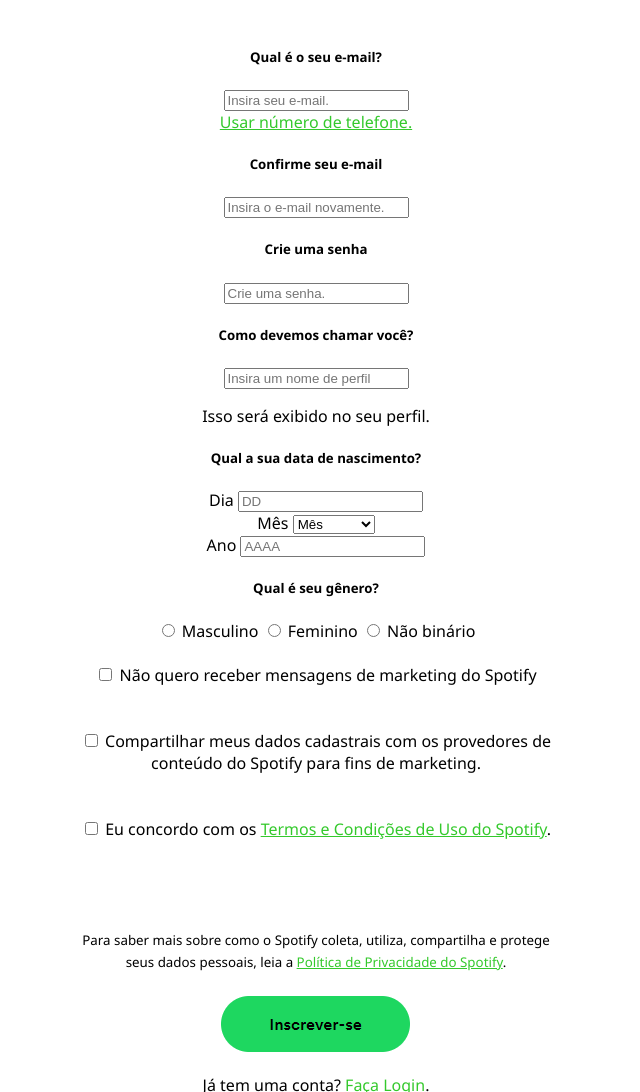
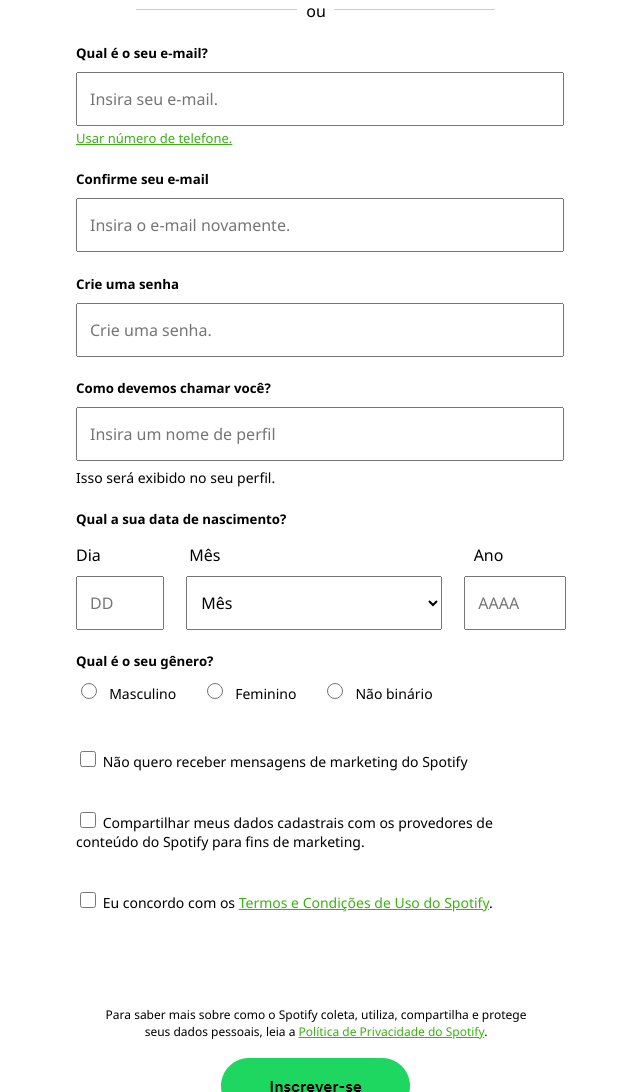
Before and after one commit to DevoidTuna/Learning, a plain HTML site: page PROJETOS/Spotify.html in a window 1280 px wide. Shown: the part 379-1471 px from the top of the page, without its empty margins (324-964 px from the left). Drawn offline with Linux system fonts and the light colour scheme.

Commit message:
Projeto HTML Concluído

```diff
--- a/PROJETOS/Spotify.html
+++ b/PROJETOS/Spotify.html
@@ -6,63 +6,75 @@
     <meta name="viewport" content="width=device-width, initial-scale=1.0">
     <title>Inscrever-se - Spotify</title>
     <style type="text/CSS">
-        #logo { margin-top: 27px;}
-        #h1titulo {font-family: 'Segoe UI', Tahoma, Geneva, Verdana, sans-serif;}
-        body { font-family: 'Segoe UI', Tahoma, Geneva, Verdana, sans-serif;}
+        #logo { margin-top: 29px; align-items: center; cursor: default; width: 8em;}
+        #h1titulo {font-family: 'Segoe UI', Tahoma, Geneva, Verdana, sans-serif; letter-spacing: -1px;}
+        .header {text-align: center;}
+        body { font-family: 'Segoe UI', Tahoma, Geneva, Verdana, sans-serif; }
+        #campo { margin-left: auto; margin-right: auto; width: 30em;}
+        .sublink {font-size: 13px;}
+        .box {width: 30em; height: 3em; font-family: 'Segoe UI', Tahoma, Geneva, Verdana, sans-serif; font-size: 16px; text-indent: 10px;}
+        #check1 {font-size: 14px;}
+        #rodape {font-size: 12px;}
+        .title {margin-bottom: 10px;}
+        input, input:checked { width: 16px; height: 16px;}
+        .sexo {margin-left: 2em;}
+        #dia {width: 5em; height: 3em; font-family: 'Segoe UI', Tahoma, Geneva, Verdana, sans-serif; font-size: 16px; text-indent: 10px;}
+        #mes {width: 16em; height: 54px; font-family: 'Segoe UI', Tahoma, Geneva, Verdana, sans-serif; font-size: 16px; text-indent: 10px;}
+        #ano {width: 6em; height: 3em; font-family: 'Segoe UI', Tahoma, Geneva, Verdana, sans-serif; font-size: 16px; text-indent: 10px; margin-right: 0px; padding-right: 0px;}
+        #dia, #mes, #ano {margin-right: 18px;}
+        .botao1:hover {height: 49px;}
+        .botao2:hover {height: 52px;}
+        .botao3:hover {height: 63px;}
     </style>
 </head>
-<body align="center" link="#34c92c" vlink="#34c92c">
-    <header>
-        <img src="./midia/spotify-logo.png" width="10%" id="logo">
+<body link="#39b310" vlink="#39b310">
+    <header class="header">
+        <a href="https://www.spotify.com/br/"><img src="./midia/spotify-logo.png" width="10%" id="logo"></a>
         <br><br>
         <h1 id="h1titulo">Inscreva-se grátis e comece a<br>curtir.</h1> <!--A fonte "Spotify" não tem aqui, peguei uma mais parecida-->
     </header>
 
-    <form> <!--Coloquei img pois o iframe em si o Spotify não me permite usar-->
-        <img src="./midia/log-facebook.png">
+    <form class="header"> <!--Coloquei img pois o iframe em si o Spotify não me permite usar-->
+        <a href="https://accounts.spotify.com/pt-BR/login?method=facebook&continue=https%3A%2F%2Fopen.spotify.com%2F&intent=signup"><img class="botao1" src="./midia/log-facebook.png"></a>
         <br><br>
-        <img src="./midia/log-google.png">
+        <a href="https://accounts.spotify.com/pt-BR/login?method=google&continue=https%3A%2F%2Fopen.spotify.com%2F&intent=signup"><img class="botao2" src="./midia/log-google.png"></a>
     </form>
-    <br><br>
-
+    <div id="campo">
+        <p align="center"><img src="./midia/linha-div.png"> ou <img src="./midia/linha-div.png"></p>
         <div>
-        <h5><b>Qual é o seu e-mail?</b></h5>
+            <h5 class="title">Qual é o seu e-mail?</h5>
             <form>
                 <input type="email" placeholder="Insira seu e-mail." class="box">
             </form>
-        <a href="" target="_blank">Usar número de telefone.</a>
+            <a href="https://accounts.spotify.com/pt-BR/login/phone?intent=signup&continue=https%3A%2F%2Fopen.spotify.com%2F" class="sublink">Usar número de telefone.</a>
         </div>
         <div>
-        <h5><b>Confirme seu e-mail</b></h5>
+            <h5 class="title">Confirme seu e-mail</h5>
             <form>
                 <input placeholder="Insira o e-mail novamente." class="box" id="veri-email">
             </form>
         </div>
         <div>
-        <h5>Crie uma senha</h5>
+            <h5 class="title">Crie uma senha</h5>
             <form>
                 <input type="password" placeholder="Crie uma senha." class="box">
             </form>
         </div>
         <div>
-        <h5>Como devemos chamar você?</h5>
+            <h5 class="title">Como devemos chamar você?</h5>
             <form>
-            <input placeholder="Insira um nome de perfil" class="box">
+                <input placeholder="Insira um nome de perfil" class="box" style="margin-bottom: 5px;">
             </form>
-        <p>Isso será exibido no seu perfil.</p class="txt">
+            <span style="font-size: 14px;">Isso será exibido no seu perfil.</span>
         </div>
+        <div style="width: 40em;">
+            <h5 class="title">Qual a sua data de nascimento?</h5>
             <div>
-        <h5>Qual a sua data de nascimento?</h5>
-        <div>
+                <p style="margin-bottom: 10px;">Dia⠀⠀ ⠀⠀⠀⠀⠀⠀Mês⠀⠀⠀⠀⠀⠀⠀⠀⠀⠀⠀⠀⠀⠀⠀⠀⠀⠀⠀⠀⠀⠀⠀⠀Ano</p>
                 <form>
-                <label>Dia</label>
-                <input type="text" placeholder="DD" class="box">
-            </form>
-        </div>
-        <div>
-            <form>
-                <label>Mês</label>
-                <select class="box">
+                    <input type="text" placeholder="DD" id="dia">
+
+                    <select id="mes">
                         <option>Mês</option>
                         <option>janeiro</option>
                         <option>fevereiro</option>
@@ -77,32 +89,28 @@
                         <option>novembro</option>
                         <option>dezembro</option>
                     </select>
-            </form>
-        </div>
-        <div>
-            <form>
-                <label>Ano</label>
-                <input type="text" placeholder="AAAA" class="box">
+
+                    <input type="text" placeholder="AAAA" id="ano">
                 </form>
             </div>
         </div>
         <div>
-        <h5>Qual é seu gênero?</h5>
+            <h5 class="title">Qual é o seu gênero?</h5>
             <form>
                 <input type="radio" name="sexo" id="1">
-           <label for="1">Masculino</label>
-           <input type="radio" name="sexo" id="2">
-           <label for="2">Feminino</label>
-           <input type="radio" name="sexo" id="3">
-           <label for="3">Não binário</label>
+                <label for="1" style="font-size: 14px; margin-left: 5px;">Masculino</label>
+                <input type="radio" name="sexo" id="2" class="sexo">
+                <label for="2" style="font-size: 14px; margin-left: 5px;">Feminino</label>
+                <input type="radio" name="sexo" id="3" class="sexo">
+                <label for="3" style="font-size: 14px; margin-left: 5px;" >Não binário</label>
             </form>
         </div>
-    <br>
-    <div>
+        <br><br>
+        <div id="check1">
             <form>
-            <input type="checkbox"> Não quero receber mensagens de marketing do Spotify<br><br><br>
-            <input type="checkbox"> Compartilhar meus dados cadastrais com os provedores de<br>conteúdo do Spotify para fins de marketing.<br><br><br>
-            <input type="checkbox" required> Eu concordo com os <a href="https://www.spotify.com/br/legal/end-user-agreement/" target="_blank">Termos e Condições de Uso do Spotify</a>.<br><br><br>
+                <input type="checkbox" class="check"> Não quero receber mensagens de marketing do Spotify<br><br><br>
+                <input type="checkbox" class="check"> Compartilhar meus dados cadastrais com os provedores de<br>conteúdo do Spotify para fins de marketing.<br><br><br>
+                <input type="checkbox" class="check" required> Eu concordo com os <a href="https://www.spotify.com/br/legal/end-user-agreement/" target="_blank">Termos e Condições de Uso do Spotify</a>.<br><br><br>
             </form>
         </div>
         <script type="text/javascript" src="https://www.google.com/recaptcha/api/challenge?k=your_public_key"></script> <!--Colei o ReCAPTCHA do google mas acho q nao funciona se nao for https kkkkk-->
@@ -115,12 +123,11 @@
                 value="manual_challenge">
         </noscript>
         <br><br>
-     <small>Para saber mais sobre como o Spotify coleta, utiliza, compartilha e protege<br>seus dados pessoais, leia a <a href="https://www.spotify.com/br/legal/privacy-policy/" target="_blank">Política de Privacidade do Spotify</a>.</small><br><br>
+        <p align="center" id="rodape">Para saber mais sobre como o Spotify coleta, utiliza, compartilha e protege<br>seus dados pessoais, leia a <a href="https://www.spotify.com/br/legal/privacy-policy/" target="_blank">Política de Privacidade do Spotify</a>.</p>
 
-     <form>
-         <input type="image" src="./midia/submit.png">
-     </form>
-     <p>Já tem uma conta? <a href="Spotify.html">Faça Login</a>.</p>
+        <p align="center"><a href="./Spotify.html"><img class="botao3" src="./midia/submit.png"></a></p>
+        <p align="center">Já tem uma conta? <a href="Spotify.html">Faça Login</a>.</p>
+    </div>
     <br><br><br><br><br><br>
 </body>
 </html>
```
Also changed, not shown: PROJETOS/midia/linha-div.png (added). Lines whose indentation alone changed are shown as unchanged.
